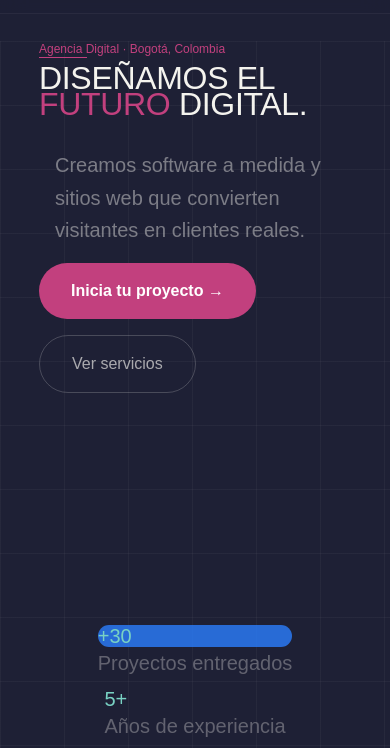
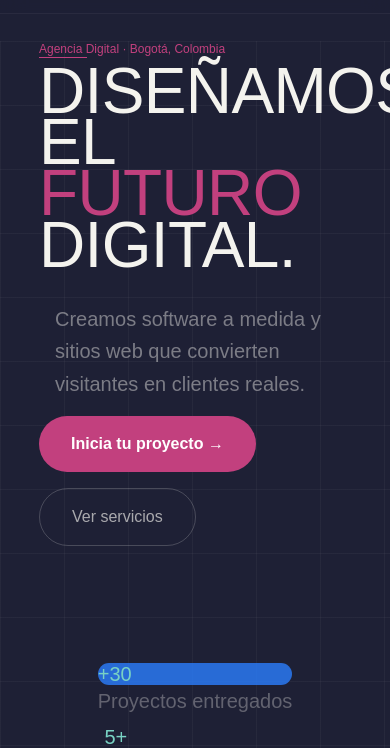
Before and after one commit to drwnDrDev/dinamycode, an Astro site: page / in a window 390 px wide. Shown: the part 55-803 px from the top of the page. Built offline with nearby package versions, Linux system fonts and the light colour scheme; Astro itself is replaced by a stand-in of ours.

Commit message:
correcion link business

```diff
--- a/src/pages/index.astro
+++ b/src/pages/index.astro
@@ -156,10 +156,5 @@ import Layout from '../layouts/Layout.astro';
     opacity: 0.8;
 
   }
-@media (max-width: 720px) {
-  h1 {
-     font-size: clamp(2rem, 5vw, 6rem);
-  }
-}
 
 </style>
```
Also changed, not shown: 4 other files.
